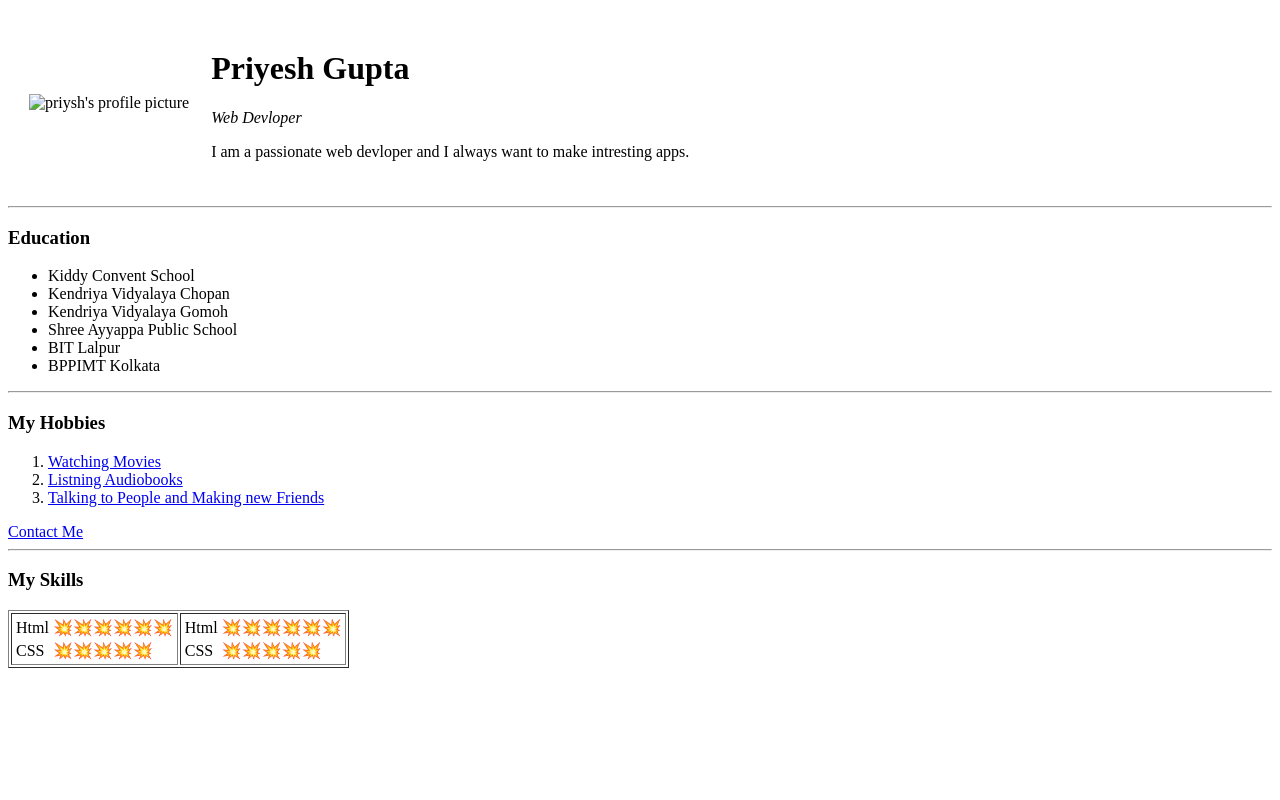
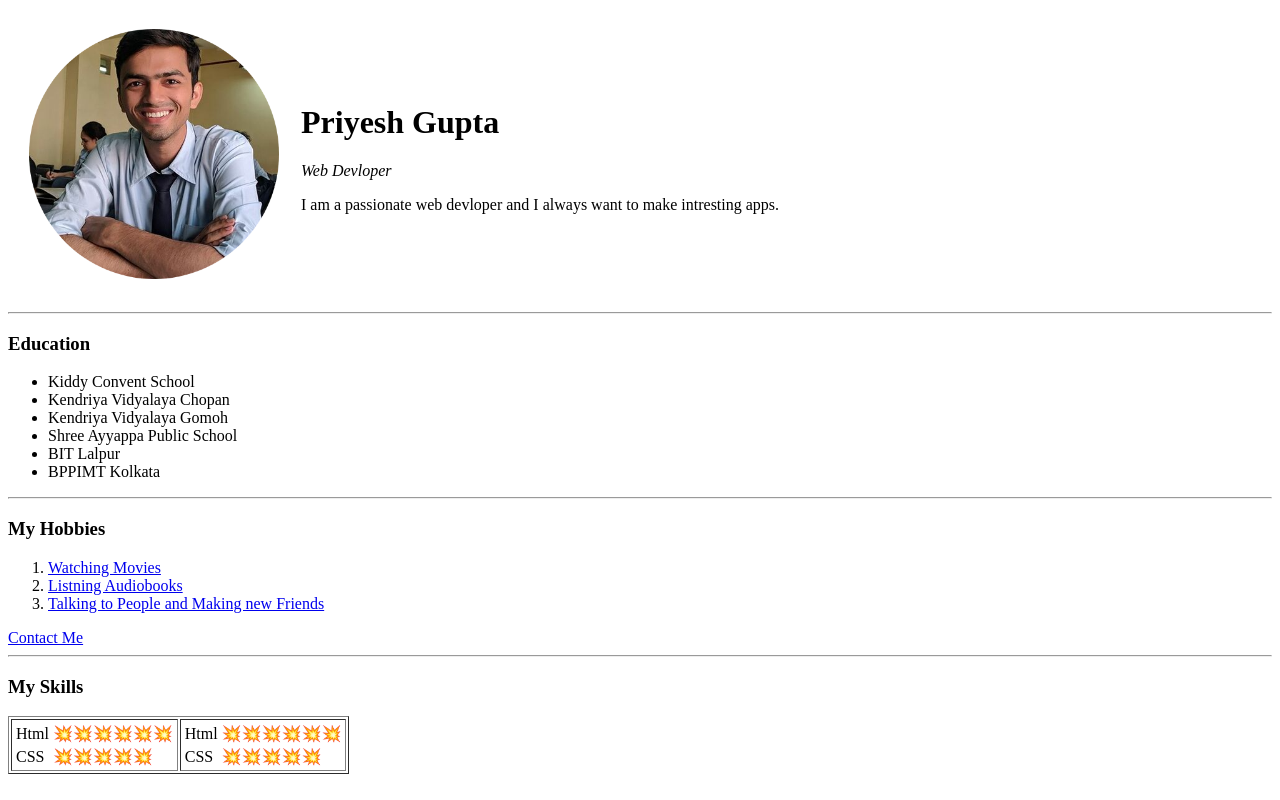
Before and after one commit to priyeshgu/cv, a plain HTML site: page index.html in a window 1280 px wide. Drawn offline with Linux system fonts and the light colour scheme.

Commit message:
updated the location of priyesh.png in index.html

```diff
--- a/index.html
+++ b/index.html
@@ -9,7 +9,7 @@
 <body>
   <table cellspacing="20">
     <tr>
-      <td><img src="images/priyesh.png" height="250" width="250" alt="priysh's profile picture"></td>
+      <td><img src="priyesh.png" height="250" width="250" alt="priysh's profile picture"></td>
       <td>  <h1>Priyesh Gupta</h1>
         <p>
           <em>Web Devloper</em>
```
